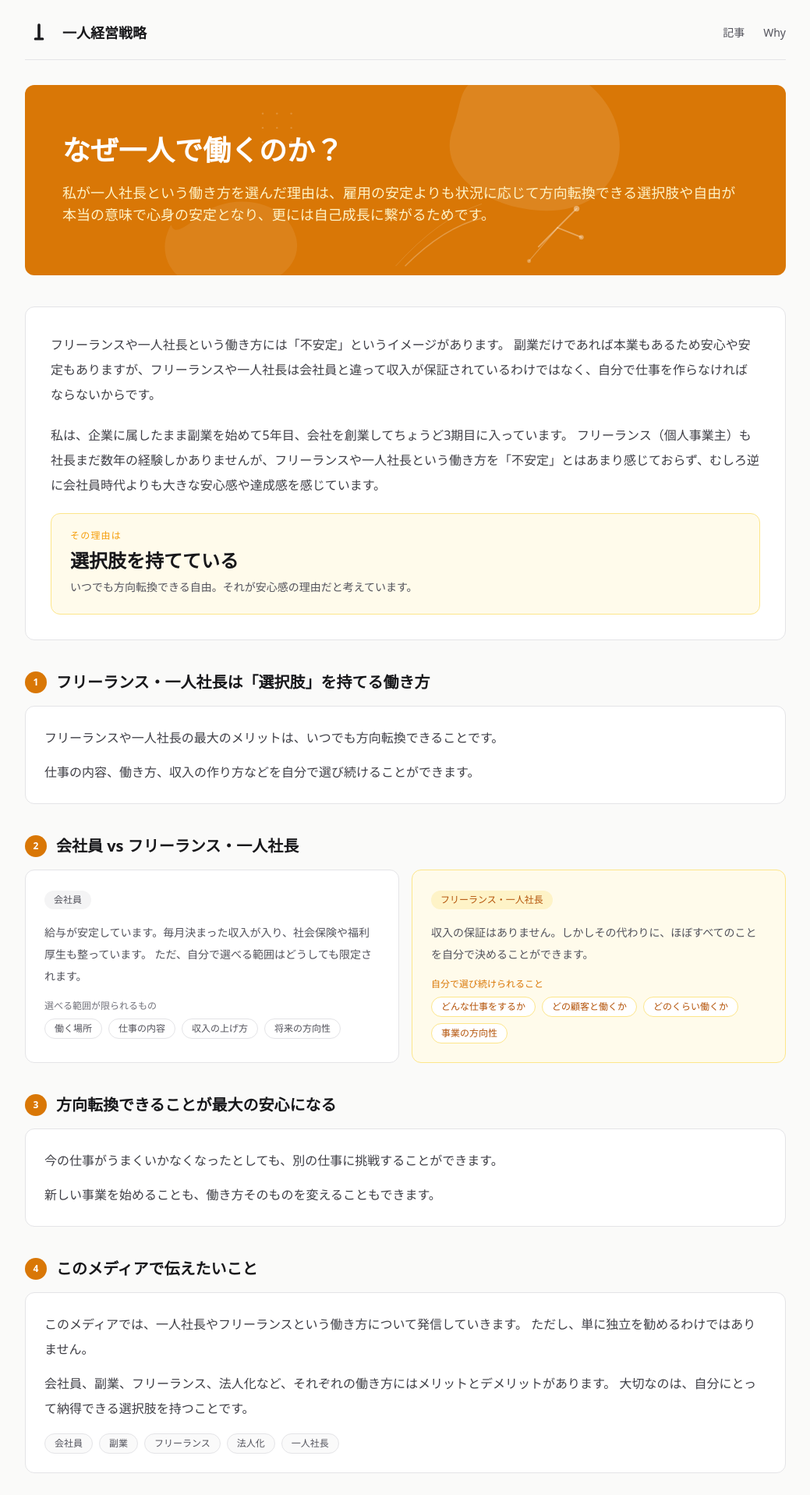
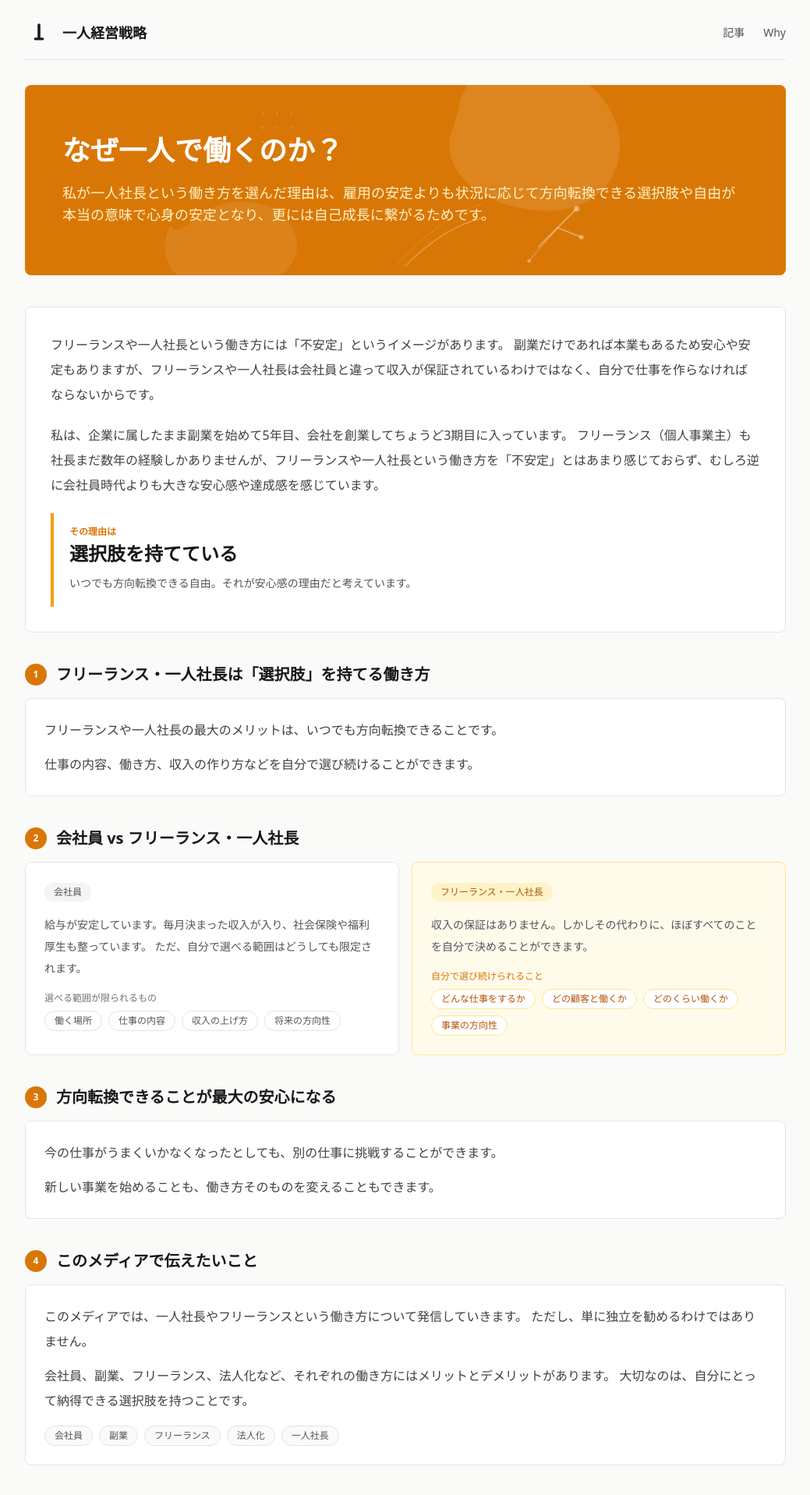
Before and after one commit to al-kito/solokeiei, a Next.js app: page /why in a window 1280 px wide. Shown: the top 1917 px of the page at 78% size, without its empty margins (120-1159 px from the left). Built offline with nearby package versions, Linux system fonts and the light colour scheme.

Commit message:
reduce border radius and redesign quote block on why page
Co-Authored-By: Claude Sonnet 4.6 <noreply@anthropic.com>

```diff
--- a/src/app/why/page.tsx
+++ b/src/app/why/page.tsx
@@ -9,7 +9,7 @@ export default function WhyPage() {
     <article className="space-y-10">
 
       {/* Hero */}
-      <section className="relative overflow-hidden rounded-xl bg-amber-600 px-8 py-12 sm:px-12 sm:py-16">
+      <section className="relative overflow-hidden rounded-lg bg-amber-600 px-8 py-12 sm:px-12 sm:py-16">
         <div className="pointer-events-none absolute inset-0">
           <svg viewBox="0 0 800 400" fill="none" xmlns="http://www.w3.org/2000/svg" className="h-full w-full">
             {/* Large light blob — top right */}
@@ -57,7 +57,7 @@ export default function WhyPage() {
       </section>
 
       {/* Opening */}
-      <section className="rounded-xl border border-zinc-200 bg-white px-8 py-8 space-y-5">
+      <section className="rounded-lg border border-zinc-200 bg-white px-8 py-8 space-y-5">
         <p className="text-base leading-8 text-zinc-700">
           フリーランスや一人社長という働き方には「不安定」というイメージがあります。
           副業だけであれば本業もあるため安心や安定もありますが、フリーランスや一人社長は会社員と違って収入が保証されているわけではなく、自分で仕事を作らなければならないからです。
@@ -67,10 +67,10 @@ export default function WhyPage() {
           フリーランス（個人事業主）も社長まだ数年の経験しかありませんが、フリーランスや一人社長という働き方を「不安定」とはあまり感じておらず、むしろ逆に会社員時代よりも大きな安心感や達成感を感じています。
         </p>
 
-        <div className="rounded-xl border border-amber-200 bg-amber-50 px-6 py-5">
-          <p className="text-xs font-medium uppercase tracking-widest text-amber-500">その理由は</p>
-          <p className="mt-2 text-2xl font-bold text-zinc-900">選択肢を持てている</p>
-          <p className="mt-1 text-sm leading-7 text-zinc-600">
+        <div className="border-l-4 border-amber-500 bg-white pl-5 py-4">
+          <p className="text-xs font-semibold text-amber-600">その理由は</p>
+          <p className="mt-1 text-2xl font-bold text-zinc-900">選択肢を持てている</p>
+          <p className="mt-2 text-sm leading-7 text-zinc-600">
             いつでも方向転換できる自由。それが安心感の理由だと考えています。
           </p>
         </div>
@@ -82,7 +82,7 @@ export default function WhyPage() {
           <span className="flex h-7 w-7 items-center justify-center rounded-full bg-amber-600 text-xs font-bold text-white">1</span>
           <h2 className="text-xl font-bold text-zinc-900">フリーランス・一人社長は「選択肢」を持てる働き方</h2>
         </div>
-        <div className="rounded-xl border border-zinc-200 bg-white px-6 py-6 space-y-3">
+        <div className="rounded-lg border border-zinc-200 bg-white px-6 py-6 space-y-3">
           <p className="text-base leading-8 text-zinc-700">
             フリーランスや一人社長の最大のメリットは、いつでも方向転換できることです。
           </p>
@@ -101,7 +101,7 @@ export default function WhyPage() {
 
         <div className="grid gap-4 sm:grid-cols-2">
           {/* 会社員 */}
-          <div className="rounded-xl border border-zinc-200 bg-white p-6 space-y-4">
+          <div className="rounded-lg border border-zinc-200 bg-white p-6 space-y-4">
             <span className="inline-block rounded-full bg-zinc-100 px-3 py-1 text-xs font-medium text-zinc-600">
               会社員
             </span>
@@ -122,7 +122,7 @@ export default function WhyPage() {
           </div>
 
           {/* フリーランス */}
-          <div className="rounded-xl border border-amber-200 bg-amber-50 p-6 space-y-4">
+          <div className="rounded-lg border border-amber-200 bg-amber-50 p-6 space-y-4">
             <span className="inline-block rounded-full bg-amber-100 px-3 py-1 text-xs font-medium text-amber-700">
               フリーランス・一人社長
             </span>
@@ -149,7 +149,7 @@ export default function WhyPage() {
           <span className="flex h-7 w-7 items-center justify-center rounded-full bg-amber-600 text-xs font-bold text-white">3</span>
           <h2 className="text-xl font-bold text-zinc-900">方向転換できることが最大の安心になる</h2>
         </div>
-        <div className="rounded-xl border border-zinc-200 bg-white px-6 py-6 space-y-3">
+        <div className="rounded-lg border border-zinc-200 bg-white px-6 py-6 space-y-3">
           <p className="text-base leading-8 text-zinc-700">
             今の仕事がうまくいかなくなったとしても、別の仕事に挑戦することができます。
           </p>
@@ -165,7 +165,7 @@ export default function WhyPage() {
           <span className="flex h-7 w-7 items-center justify-center rounded-full bg-amber-600 text-xs font-bold text-white">4</span>
           <h2 className="text-xl font-bold text-zinc-900">このメディアで伝えたいこと</h2>
         </div>
-        <div className="rounded-xl border border-zinc-200 bg-white px-6 py-6 space-y-3">
+        <div className="rounded-lg border border-zinc-200 bg-white px-6 py-6 space-y-3">
           <p className="text-base leading-8 text-zinc-700">
             このメディアでは、一人社長やフリーランスという働き方について発信していきます。
             ただし、単に独立を勧めるわけではありません。
@@ -185,7 +185,7 @@ export default function WhyPage() {
       </section>
 
       {/* まとめ */}
-      <section className="rounded-xl bg-zinc-900 px-8 py-8 space-y-4">
+      <section className="rounded-lg bg-zinc-900 px-8 py-8 space-y-4">
         <p className="text-xs font-medium uppercase tracking-widest text-amber-400">まとめ</p>
         <p className="text-base leading-8 text-zinc-300">
           フリーランスや一人社長は、不安定な働き方だと言われることがあります。
```
